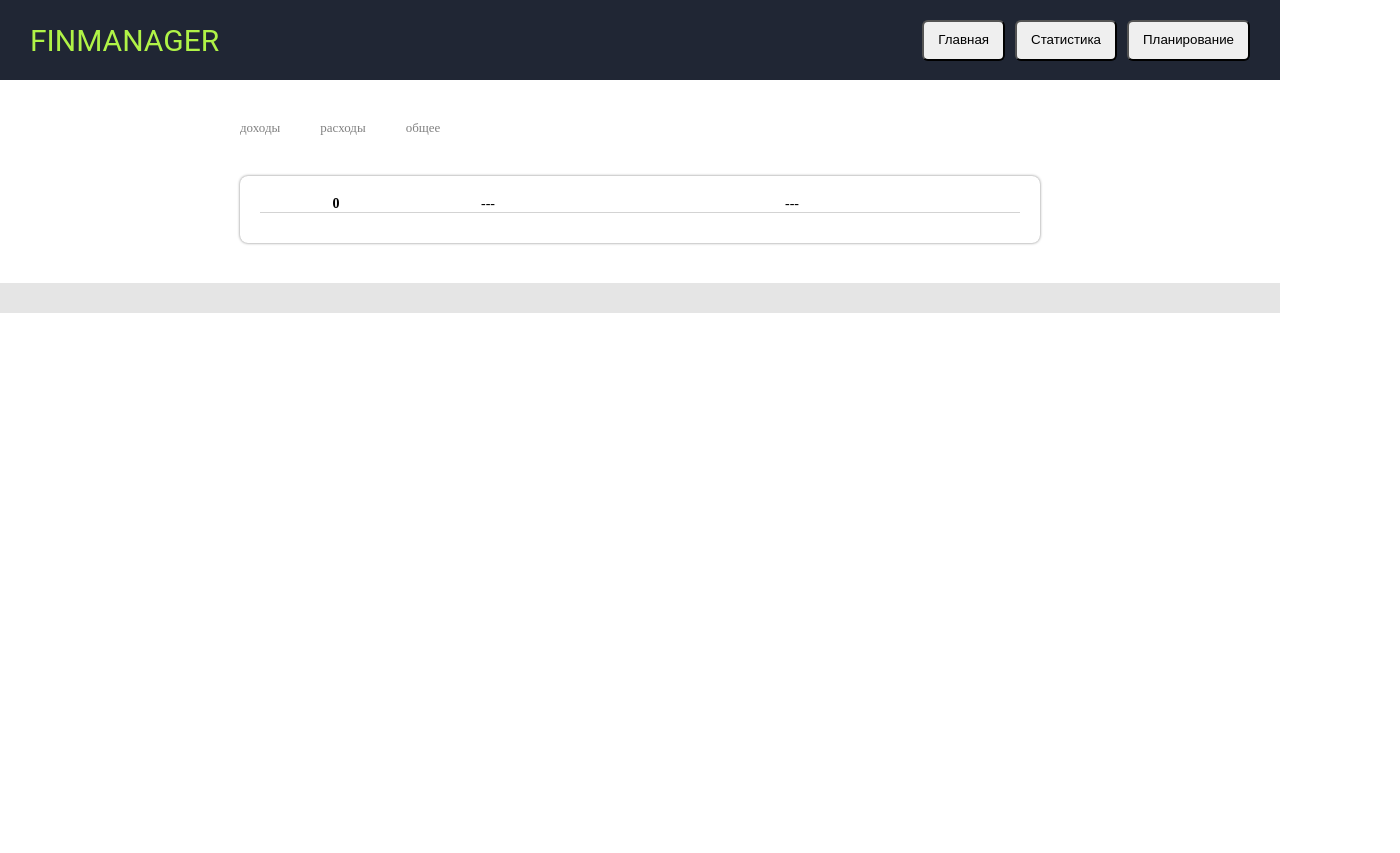
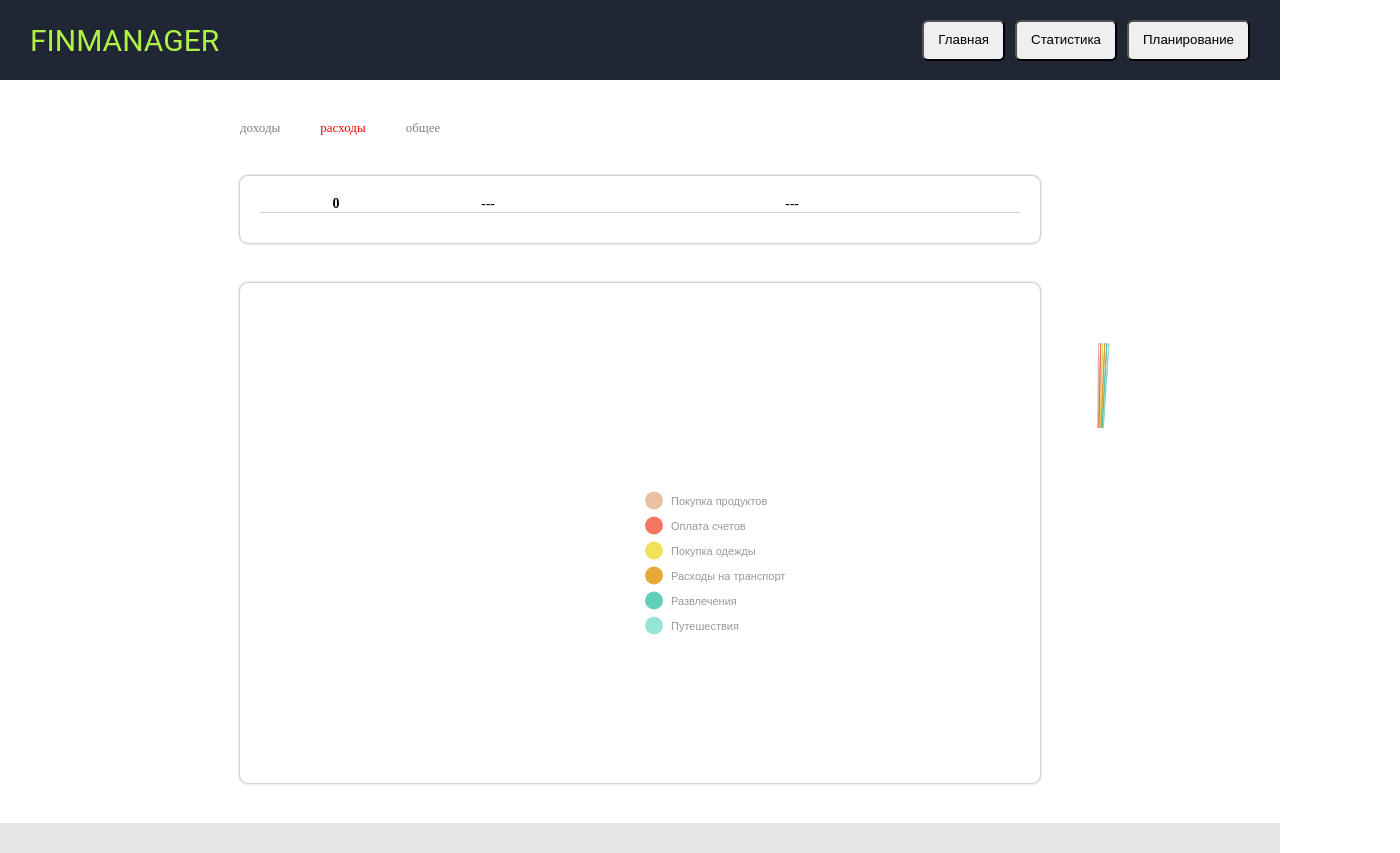
Before and after one commit to ipapMaster/ReactDev, a React (Create React App) app: page / in a window 1280 px wide. Both pictures are taken after a click on the button "Статистика". Shown: the whole page, 1400 px wide, since content can reach past the window. Before the commit the page ends 800 px from the top, so only its background shows below. Built offline with nearby package versions, Linux system fonts and the light colour scheme.

Commit message:
Pie Chart

```diff
--- a/package.json
+++ b/package.json
@@ -6,6 +6,7 @@
     "@emotion/react": "^11.11.3",
     "@emotion/styled": "^11.11.0",
     "@mui/material": "^5.15.3",
+    "@nivo/pie": "^0.84.0",
     "@testing-library/jest-dom": "^5.17.0",
     "@testing-library/react": "^13.4.0",
     "@testing-library/user-event": "^13.5.0",
--- a/src/components/pages/Main.jsx
+++ b/src/components/pages/Main.jsx
@@ -18,10 +18,8 @@ const Main = (props) => {
     const [type, setType] = useState('доход')
     const [comment, setComment] = useState('')
 
-
     const validation = () => {
         if (value.length > 2 && type) {
-            console.log('Валидация успешна');
             const dataLine = `${value}::${type}::${comment}`
             action(
                 prev => [...prev, dataLine]
@@ -44,9 +42,9 @@ const Main = (props) => {
 
     return (
         <React.Fragment>
-            <FormContainer>
+            <FormContainer style={{ alignItems: 'flex-start' }}>
                 <InputComponent inputValue={value} action={setValue} placeholder={"Введите сумму транзакции"} />
-                <FormControl>
+                <FormControl style={{ marginTop: '9px', marginBottom: '12px' }}>
                     <FormLabel id="demo-controlled-radio-buttons-group">Выберите тип транзакции</FormLabel>
                     <RadioGroup
                         aria-labelledby="demo-controlled-radio-buttons-group"
@@ -60,7 +58,7 @@ const Main = (props) => {
                     </RadioGroup>
                 </FormControl>
                 {type === 'доход' && <InputComponent inputValue={comment} action={setComment} placeholder={"Введите комментарий"} />}
-                {type === 'расход' && <FormControl>
+                {type === 'расход' && <FormControl style={{ marginTop: '0px', marginBottom: '14px' }}>
                     <FormLabel id="demo-controlled-radio-buttons-group">Выберите тип расхода</FormLabel>
                     <RadioGroup
                         aria-labelledby="demo-controlled-radio-buttons-group"
--- a/src/components/pages/Stat.jsx
+++ b/src/components/pages/Stat.jsx
@@ -1,13 +1,16 @@
-import React from "react";
+import React, { useState } from "react";
 import DataList from "../views/local/DataList";
+import DataChart from "../views/local/DataChart";
 
 const Stat = (props) => {
 
     const { statData } = props
+    const [isShowChart, setIsShowChart] = useState(true)
 
     return (
         <React.Fragment>
-            <DataList data={statData} />
+            <DataList setShow={setIsShowChart} data={statData} />
+            <DataChart show={isShowChart} data={statData} />
         </React.Fragment>
     )
 }
--- /dev/null
+++ b/src/components/views/local/DataChart.jsx
@@ -0,0 +1,225 @@
+import React, { useEffect, useState } from "react";
+import css from "../../../styles/dataList";
+import { ResponsivePie } from "@nivo/pie";
+
+const { DataContainer } = css
+
+const MyResponsivePie = ({ data /* see data tab */ }) => (
+    <ResponsivePie
+        data={data}
+        margin={{ top: 40, right: 25, bottom: 80, left: 180 }}
+        innerRadius={0.5}
+        padAngle={0.7}
+        cornerRadius={3}
+        activeOuterRadiusOffset={8}
+        borderWidth={1}
+        borderColor={{
+            from: 'color',
+            modifiers: [
+                [
+                    'darker',
+                    0.2
+                ]
+            ]
+        }}
+        arcLinkLabelsSkipAngle={10}
+        arcLinkLabelsTextColor="#333333"
+        arcLinkLabelsThickness={2}
+        arcLinkLabelsColor={{ from: 'color' }}
+        arcLabelsSkipAngle={10}
+        arcLabelsTextColor={{
+            from: 'color',
+            modifiers: [
+                [
+                    'darker',
+                    2
+                ]
+            ]
+        }}
+        defs={[
+            {
+                id: 'dots',
+                type: 'patternDots',
+                background: 'inherit',
+                color: 'rgba(255, 255, 255, 0.3)',
+                size: 4,
+                padding: 1,
+                stagger: true
+            },
+            {
+                id: 'lines',
+                type: 'patternLines',
+                background: 'inherit',
+                color: 'rgba(255, 255, 255, 0.3)',
+                rotation: -45,
+                lineWidth: 6,
+                spacing: 10
+            }
+        ]}
+        fill={[
+            {
+                match: {
+                    id: 'ruby'
+                },
+                id: 'dots'
+            },
+            {
+                match: {
+                    id: 'c'
+                },
+                id: 'dots'
+            },
+            {
+                match: {
+                    id: 'go'
+                },
+                id: 'dots'
+            },
+            {
+                match: {
+                    id: 'python'
+                },
+                id: 'dots'
+            },
+            {
+                match: {
+                    id: 'scala'
+                },
+                id: 'lines'
+            },
+            {
+                match: {
+                    id: 'lisp'
+                },
+                id: 'lines'
+            },
+            {
+                match: {
+                    id: 'elixir'
+                },
+                id: 'lines'
+            },
+            {
+                match: {
+                    id: 'javascript'
+                },
+                id: 'lines'
+            }
+        ]}
+        legends={[
+            {
+                anchor: 'left',
+                direction: 'column',
+                justify: false,
+                translateX: -175,
+                translateY: 50,
+                itemsSpacing: 5,
+                itemWidth: 100,
+                itemHeight: 20,
+                itemTextColor: '#999',
+                itemDirection: 'left-to-right',
+                itemOpacity: 1,
+                symbolSize: 18,
+                symbolShape: 'circle',
+                effects: [
+                    {
+                        on: 'hover',
+                        style: {
+                            itemTextColor: '#000'
+                        }
+                    }
+                ]
+            }
+        ]}
+    />
+)
+
+
+const DataChart = (props) => {
+
+    const { data = [], show } = props
+
+    const filterData = data.filter(item => item.split('::')[1] === 'расход')
+
+    const [r01, setR01] = useState(0)
+    const [r02, setR02] = useState(0)
+    const [r03, setR03] = useState(0)
+    const [r04, setR04] = useState(0)
+    const [r05, setR05] = useState(0)
+    const [r06, setR06] = useState(0)
+
+    useEffect(() => {
+        for (let i = 0; i < filterData.length; i++) {
+            if (filterData[i].split('::')[2] === 'покупка продуктов') {
+                setR01(prev => prev + +(filterData[i].split('::')[0]))
+            }
+            if (filterData[i].split('::')[2] === 'оплата счетов') {
+                setR02(prev => prev + +(filterData[i].split('::')[0]))
+            }
+            if (filterData[i].split('::')[2] === 'покупка одежды') {
+                setR03(prev => prev + +(filterData[i].split('::')[0]))
+            }
+            if (filterData[i].split('::')[2] === 'расходы на транспорт') {
+                setR04(prev => prev + +(filterData[i].split('::')[0]))
+            }
+            if (filterData[i].split('::')[2] === 'развлечения') {
+                setR05(prev => prev + +(filterData[i].split('::')[0]))
+            }
+            if (filterData[i].split('::')[2] === 'путешествия') {
+                setR06(prev => prev + +(filterData[i].split('::')[0]))
+            }
+        }
+    }, [])
+
+    return (
+        // при работе с Nivo у родителя должна быть фиксированная высота
+        <React.Fragment>
+            {show && <DataContainer style={{ height: '500px' }}>
+                <MyResponsivePie
+                    data={
+                        [
+                            {
+                                "id": "Покупка продуктов",
+                                "label": "Покупка продуктов",
+                                "value": r01,
+                                "color": "hsl(89, 70%, 50%)"
+                            },
+                            {
+                                "id": "Оплата счетов",
+                                "label": "Оплата счетов",
+                                "value": r02,
+                                "color": "hsl(258, 70%, 50%)"
+                            },
+                            {
+                                "id": "Покупка одежды",
+                                "label": "Покупка одежды",
+                                "value": r03,
+                                "color": "hsl(348, 70%, 50%)"
+                            },
+                            {
+                                "id": "Расходы на транспорт",
+                                "label": "Расходы на транспорт",
+                                "value": r04,
+                                "color": "hsl(305, 70%, 50%)"
+                            },
+                            {
+                                "id": "Развлечения",
+                                "label": "Развлечения",
+                                "value": r05,
+                                "color": "hsl(77, 70%, 50%)"
+                            },
+                            {
+                                "id": "Путешествия",
+                                "label": "Путешествия",
+                                "value": r06,
+                                "color": "hsl(77, 70%, 50%)"
+                            }
+                        ]
+                    }
+                />
+            </DataContainer>}
+        </React.Fragment>
+    )
+}
+
+export default DataChart
--- a/src/components/views/local/DataList.jsx
+++ b/src/components/views/local/DataList.jsx
@@ -6,7 +6,7 @@ const { DataContainer, ContentLine, ContentCell, ButtonsLine, ButtonItem } = css
 
 const DataList = (props) => {
 
-    const { data = [] } = props
+    const { data = [], setShow } = props
     const [dataType, setDataType] = useState('расход')
     const filterData = data.filter(item => item.split('::')[1] === dataType)
     const filterDataSum = data.filter(item => item.split('::')[1] === dataType).reduce((summ, item) => {
@@ -20,8 +20,14 @@ const DataList = (props) => {
         }
     }, 0)
 
-    const reduceDataType1 = () => setDataType('доход')
-    const reduceDataType2 = () => setDataType('расход')
+    const reduceDataType1 = () => {
+        setDataType('доход')
+        setShow(false)
+    }
+    const reduceDataType2 = () => {
+        setDataType('расход')
+        setShow(true)
+    }
     const reduceDataType3 = () => setDataType('')
 
     // Не очень хорошая практика (код дублируется)
@@ -29,9 +35,9 @@ const DataList = (props) => {
     return (
         <React.Fragment>
             <ButtonsLine>
-                <ButtonItem onClick={reduceDataType1}>доходы</ButtonItem>
-                <ButtonItem onClick={reduceDataType2}>расходы</ButtonItem>
-                <ButtonItem onClick={reduceDataType3}>общее</ButtonItem>
+                <ButtonItem style={{ color: dataType === 'доход' ? 'red' : '' }} onClick={reduceDataType1}>доходы</ButtonItem>
+                <ButtonItem style={{ color: dataType === 'расход' ? 'red' : '' }} onClick={reduceDataType2}>расходы</ButtonItem>
+                <ButtonItem style={{ color: dataType === '' ? 'red' : '' }} onClick={reduceDataType3}>общее</ButtonItem>
             </ButtonsLine>
             <DataContainer>
                 {filterData.length > 0 && <React.Fragment>
--- a/src/index.js
+++ b/src/index.js
@@ -4,7 +4,7 @@ import App from './App';
 
 const root = ReactDOM.createRoot(document.getElementById('root'));
 root.render(
-  <React.StrictMode>
+  <>
     <App />
-  </React.StrictMode>
+  </>
 );
```
Also changed, not shown: 2 other files (tests, documents, lock files or other folders).
